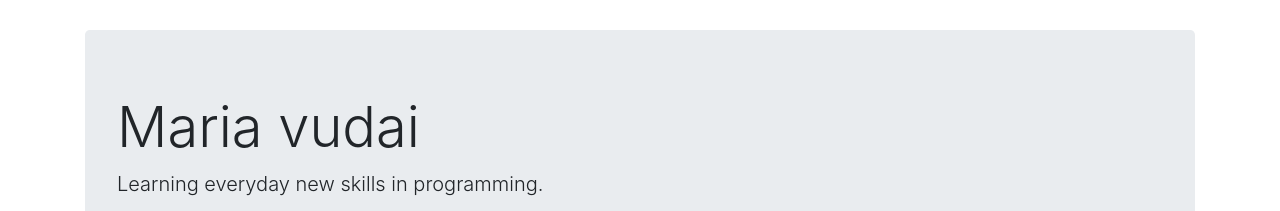
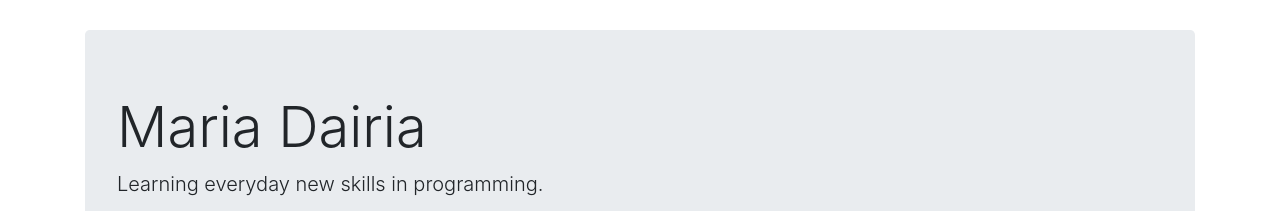
Before and after one commit to galib-hossain/portfolio, a plain HTML site: page index.html in a window 1280 px wide. Shown: the part 1763-1974 px from the top of the page. Drawn offline with nearby package versions, Linux system fonts and the light colour scheme.

Commit message:
Update index.html

```diff
--- a/index.html
+++ b/index.html
@@ -65,7 +65,7 @@ margin-top:30px;	}
 </div>
 <div class="container">
   <div class="jumbotron">
-  <h1 class="display-4">Maria vudai</h1>
+  <h1 class="display-4">Maria Dairia</h1>
   <p class="lead">Learning everyday new skills in programming.</p>
   <hr class="my-4">
   <p>Programming is not so tough</p>
```
